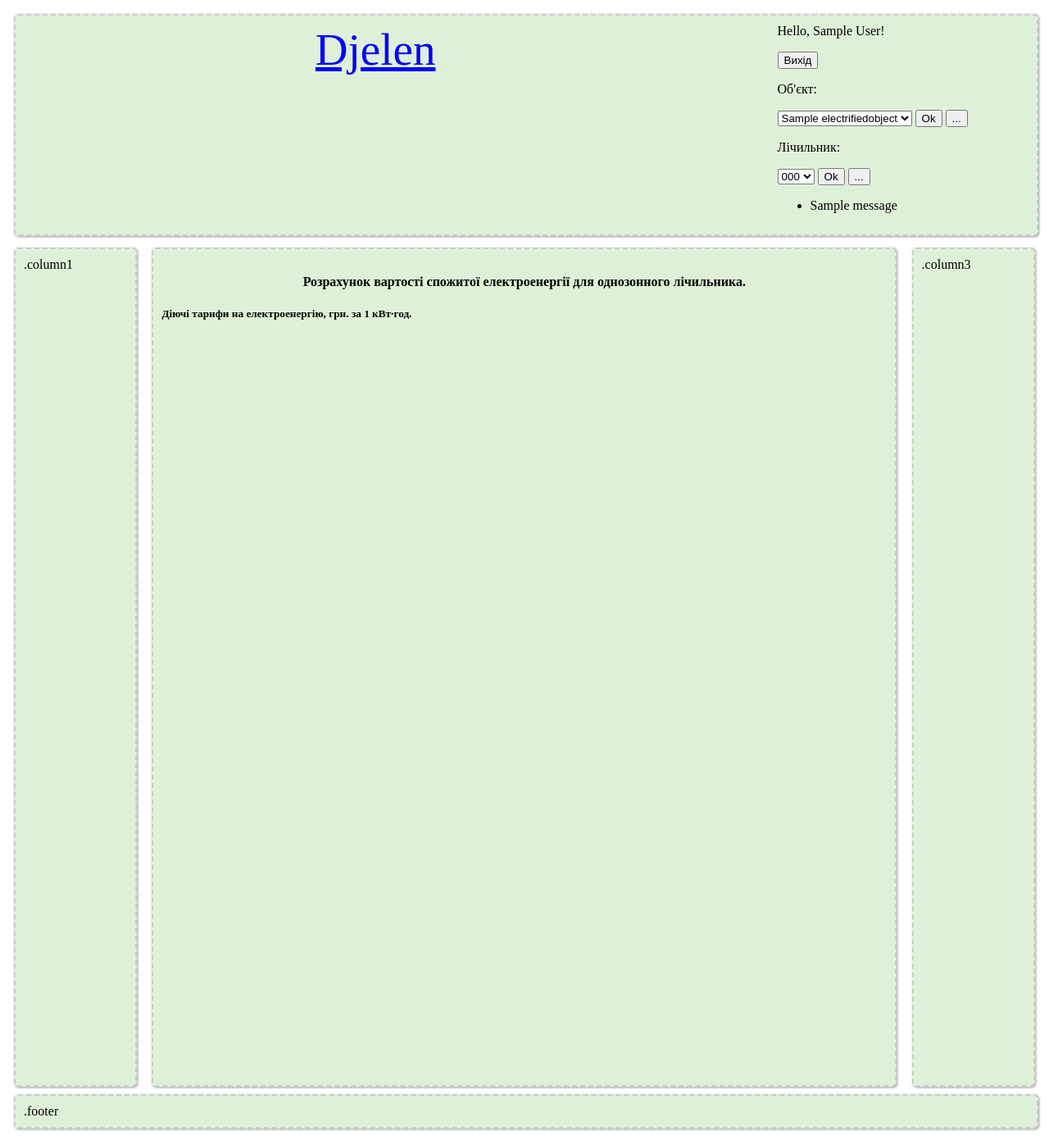
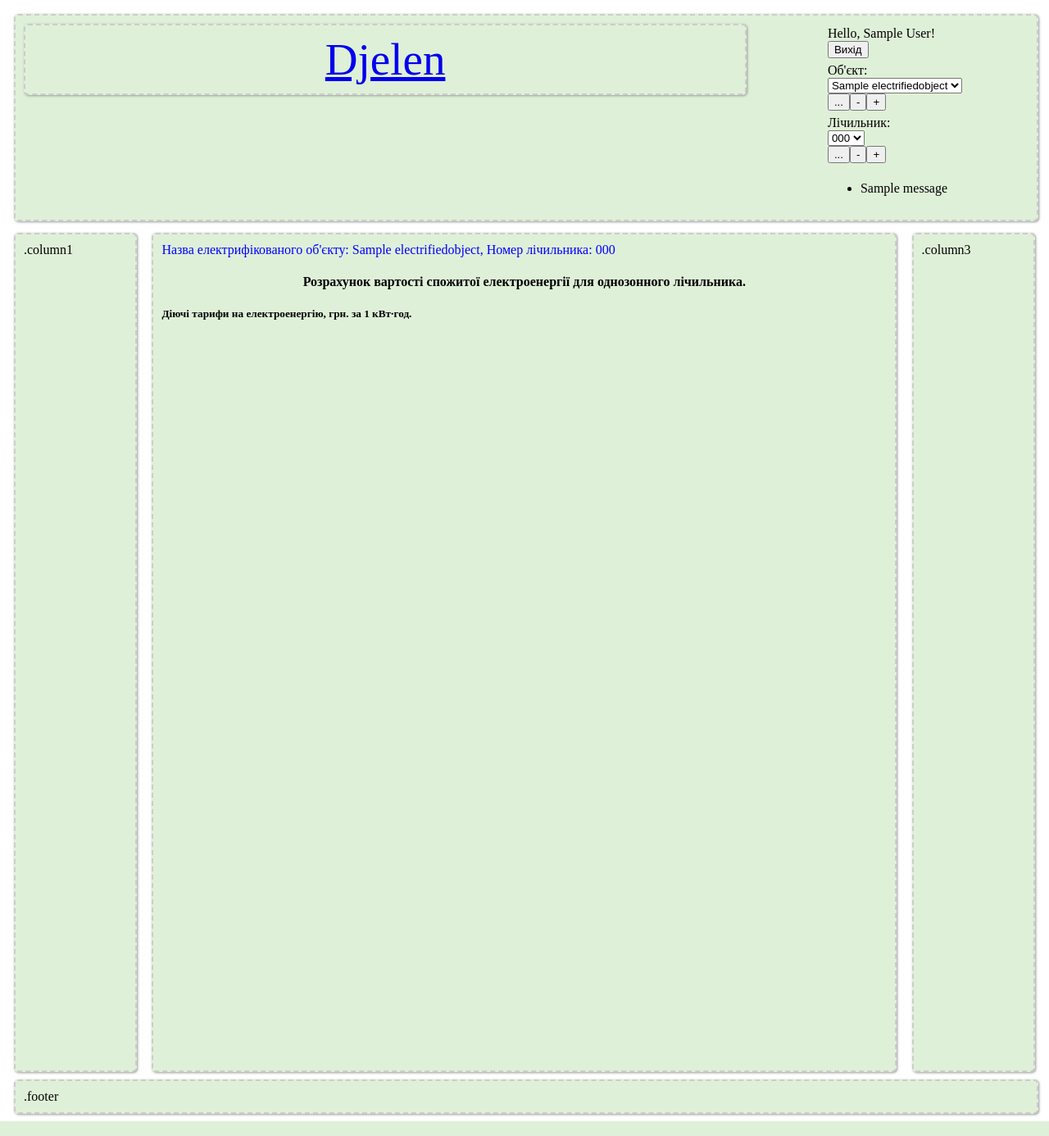
Before and after one commit to YuriyLyashko/djelen, a Django app: page / in a window 1280 px wide. Shown: the whole page at 82% size. Run offline with Django 3.2, Linux system fonts and the light colour scheme; a user stored in the database is signed in; tables that the repository leaves empty hold one stand-in row (values such as "Sample post"); one stand-in notice (Sample message) is shown.

Commit message:
add SELECTs to index page

```diff
--- a/djelen/calculation/templates/index.html
+++ b/djelen/calculation/templates/index.html
@@ -9,33 +9,50 @@
 </head>
     <body>
         <div class="header block">
+            <div class="header_left block">
                 <a class="text_djelen" href="/">Djelen</a>
+            </div>
 
+            <div class="header_right">
+                {% if user.is_anonymous %}
                     <div class="header_user">
-                {% if user.is_anonymous %}
-                    Hello, Guest!
+                        Вітаю, Гість!
                         <form action="{% url 'log_in' %}" method="POST">
                             {% csrf_token %}
                             {{ login_form.as_p }}
-                        <p><input type="submit" value="Вхід"></p>
+                            <input class="buts" type="submit" value="Вхід">
                         </form>
-                    <form action="{% url 'registration' %}" method="GET">
+                        <form class="buts" action="{% url 'registration' %}" method="GET">
                             <input type="submit" name="but_register" value="Реєстрація">
                         </form>
+                    </div>
+
+
                 {% else %}
+
+
+                    <div class="header_user">
                         Hello, {{ user.first_name }} {{ user.last_name }}!
                         <form action="{% url 'log_out' %}" method="POST">
                             {% csrf_token %}
-                        <p><input type="submit" value="Вихід"></p>
+                            <input type="submit" value="Вихід">
                         </form>
+                    </div>
 
-                    <p>Об'єкт:</p>
+
+                    <div class="header_objs">
+                        Об'єкт:
+                        {% if el_objs %}
                             <form method="post">
                                 {% csrf_token %}
-                        <select name="select_el_obj">
+                                <select name="select_el_obj" onchange="this.form.submit()">
                                     {% if last_selected %}
                                         <option value={{ last_selected.el_obj.id }} selected>
+                                            {% if last_selected.el_obj %}
                                                 {{ last_selected.el_obj.name }}
+                                            {% else %}
+                                                <span class="text_enter_el_obj">Оберіть електрифікований об'єкт!</span>
+                                            {% endif %}
                                         </option>
                                     {% endif %}
                                     <option disabled> ----- </option>
@@ -43,39 +60,72 @@
                                             <option value={{ eo.id }}> {{ eo.name }} </option>
                                         {% endfor %}
                                 </select>
-                        <input type="submit" name="but_select_el_obj" value="Ok">
-                        <input type="submit" name="but_add_el_obj" value="...">
+                            </form>
+                            <form class="buts" action="{% url 'change_el_obj' %}" method="post">
+                                {% csrf_token %}
+                                    <input type="submit" name="but_change_el_obj" value="...">
+                            </form>
+                            <form class="buts" action="{% url 'change_el_obj' %}" method="post">
+                                {% csrf_token %}
+                                <input type="submit" name="but_sub_el_obj" value="-">
+                            </form>
+                        {% endif %}
+
+
+
+                        <form class="buts" action="{% url 'change_el_obj' %}" method="post">
+                            {% csrf_token %}
+                            <input type="submit" name="but_add_el_obj" value="+">
                         </form>
 
+                    </div>
+
+                    <div class="header_mtrs">
+                        Лічильник:
+
                         {% if el_mtrs %}
-                        <p>Лічильник:</p>
                             <form method="post">
                                 {% csrf_token %}
-                        <select name="select_el_mtr">
+                                <select name="select_el_mtr" onchange="this.form.submit()">
                                     <option value={{ last_selected.el_mtr.id }} selected>
+                                        {% if last_selected.el_mtr %}
                                             {{ last_selected.el_mtr.number }}
+                                        {% else %}
+                                            <span class="text_enter_el_mtr"> Оберіть лічильник! </span>
+                                        {% endif %}
                                     </option>
                                     <option disabled> ----- </option>
                                     {% for em in el_mtrs %}
                                         <option value={{ em.id }}> {{ em.number }} </option>
                                     {% endfor %}
                                 </select>
-                        <input type="submit" name="but_select_el_mtr" value="Ok">
-                        <input type="submit" name="but_add_el_mtr" value="...">
+                            </form>
+                            <form class="buts" action="{% url 'change_el_obj' %}" method="post">
+                                {% csrf_token %}
+                                <input type="submit" name="but_change_el_mtr" value="...">
+                            </form>
+                            <form class="buts" action="{% url 'change_el_obj' %}" method="post">
+                                {% csrf_token %}
+                                <input type="submit" name="but_sub_el_mtr" value="-">
                             </form>
                         {% endif %}
+                        <form class="buts" action="{% url 'change_el_obj' %}" method="post">
+                            {% csrf_token %}
+                            <input type="submit" name="but_add_el_mtr" value="+">
+                        </form>
 
-
-
+                    </div>
+                        {% if messages %}
+                            <div class="header_msgs">
+                                <ul class="messages">
+                                    {% for message in messages %}
+                                        <li{% if message.tags %} class="{{ message.tags }}"{% endif %}>{{ message }} </li>
+                                    {% endfor %}
+                                </ul>
+                            </div>
+                        {% endif %}
                 {% endif %}
 
-                {% if messages %}
-                    <ul class="messages">
-                    {% for message in messages %}
-                        <li{% if message.tags %} class="{{ message.tags }}"{% endif %}>{{ message }}</li>
-                    {% endfor %}
-                    </ul>
-                {% endif %}
             </div>
         </div>
 
@@ -86,8 +136,28 @@
         <div class="column2 block column">
             {%block content%}
 
+
+            {% if user.is_anonymous %}
+                <p class="text_authenticate">
+                    Щоб отримати можливість зберігати розрахунки, необхідно автентифікуватися.
+                </p>
+            {% else %}
+
+            {% if last_selected.el_obj %}
+                <span class="text_el_obj_entered"> {{ last_selected.el_obj }}, </span>
+            {% else %}
+                <span class="text_enter_el_obj"> Оберіть електрифікований об'єкт! </span>
+            {% endif %}
+
+            {% if last_selected.el_mtr %}
+                <span class="text_el_mtr_entered"> {{ last_selected.el_mtr }} </span>
+            {% else %}
+                <span class="text_enter_el_mtr"> Оберіть лічильник! </span>
+            {% endif %}
+            {% endif %}
             <h4>{{ texts.сentral_title }}</h4>
             <h5>{{ texts.header_of_block_tariffs }}</h5>
+
 
 
 
--- a/djelen/calculation/views.py
+++ b/djelen/calculation/views.py
@@ -29,15 +29,16 @@ def index(request):
                                               }
                       )
     except:
-        el_objs = ElectrifiedObject.objects.filter(user_id=current_user.id)
-
+        #el_objs = ElectrifiedObject.objects.filter(user_id=current_user.id)
+        #print('!', el_objs)
         return render(request, 'index.html', {'login_form': login_form,
                                               'el_objs': el_objs,
+                                              'texts': texts,
                                               }
                       )
     finally:
-        if request.POST.get('but_select_el_obj'):
-            print('but_select_el_obj')
+        if request.POST.get('select_el_obj'):
+            print('select_el_obj')
             selected_el_obj_id = request.POST.get('select_el_obj')
             selected_el_obj = ElectrifiedObject.objects.get(pk=selected_el_obj_id)
             el_mtrs = ElectricityMeter.objects.filter(el_object_id=selected_el_obj_id)
@@ -52,11 +53,12 @@ def index(request):
                                                   'el_objs': el_objs,
                                                   'last_selected': last_selected,
                                                   'el_mtrs': el_mtrs,
+                                                  'texts': texts,
                                                   }
                           )
 
-        if request.POST.get('but_select_el_mtr'):
-            print('but_select_el_mtr')
+        if request.POST.get('select_el_mtr'):
+            print('select_el_mtr')
             selected_el_mtr_id = request.POST.get('select_el_mtr')
             print('selected_el_mtr_id', selected_el_mtr_id)
             last_selected_el_mtr = ElectricityMeter.objects.get(pk=selected_el_mtr_id)
@@ -68,5 +70,6 @@ def index(request):
                                                   'el_objs': el_objs,
                                                   'last_selected': last_selected,
                                                   'el_mtrs': el_mtrs,
+                                                  'texts': texts,
                                                   }
                           )
--- a/djelen/djelen/urls.py
+++ b/djelen/djelen/urls.py
@@ -22,4 +22,5 @@ urlpatterns = [
     url(r'^admin/', admin.site.urls),
     url(r'^$', index, name='index'),
     url(r'^accounts/', include('accounts.urls')),
+    url(r'^electrified_objects/', include('electrified_objects.urls'))
 ]
--- a/djelen/electrified_objects/models.py
+++ b/djelen/electrified_objects/models.py
@@ -10,12 +10,14 @@ class ElectrifiedObject(models.Model):
     def __str__(self):
         return "Назва електрифікованого об'єкту: " + str(self.name)
 
+
 class ElectricityMeter(models.Model):
     number = models.CharField("Номер лічильника", max_length=255)
     el_object = models.ForeignKey(ElectrifiedObject)
 
     def __str__(self):
         return "Номер лічильника: {}".format(self.number)
+
 
 class Readings(models.Model):
     previous_readings = models.PositiveIntegerField("Попередні покази лічильника")
@@ -25,6 +27,7 @@ class Readings(models.Model):
     def __str__(self):
         return "Покази лічильника: {}, {}".format(self.previous_readings, self.current_readings)
 
+
 class LastSelected(models.Model):
     user = models.OneToOneField(User)
     el_obj = models.OneToOneField(ElectrifiedObject)
--- /dev/null
+++ b/djelen/electrified_objects/urls.py
@@ -0,0 +1,8 @@
+from django.conf.urls import url
+
+from .views import change_el_obj
+
+urlpatterns = [
+    url(r'^$', change_el_obj, name='change_el_obj'),
+
+]
--- a/djelen/static/main.css
+++ b/djelen/static/main.css
@@ -4,13 +4,12 @@
     margin: 9px;
 }
 
-.text_djelen {
+.header_left {
     float: left;
     color: blue;
     font-size: 55px;
     text-align: center;
     width: 70%;
-    height: 90%;
 }
 
 h4 {
@@ -22,15 +21,33 @@ h3 {
     margin: 10px;
 }
 
+.text_enter_el_obj, .text_enter_el_mtr, .text_authenticate{
+    color: red;
+}
+
+.text_el_obj_entered, .text_el_mtr_entered {
+    color: blue;
+}
+
+.buts {
+    float: left;
+}
+
 .img_cart {
     float: right;
     width: 50px;
     }
 
-.header_user {
+.header_right {
     float: right;
-    width: 25%;
+    width: 20%;
     height: 90%;
+}
+
+.header_user, .header_objs, .header_mtrs, .header_msgs {
+    float: left;
+    width: 90%;
+    margin: 3px 0;
 }
 
 body {
```
Also changed, not shown: djelen/electrified_objects/forms.py (+6 -1 lines), djelen/electrified_objects/templates/change_el_obj.html (added, +18 -0 lines), djelen/electrified_objects/templates/select.html (added, +10 -0 lines), djelen/electrified_objects/views.py (+26 -0 lines), djelen/electrified_objects/templates/__init__.py (added). Lines whose indentation alone changed are shown as unchanged.
